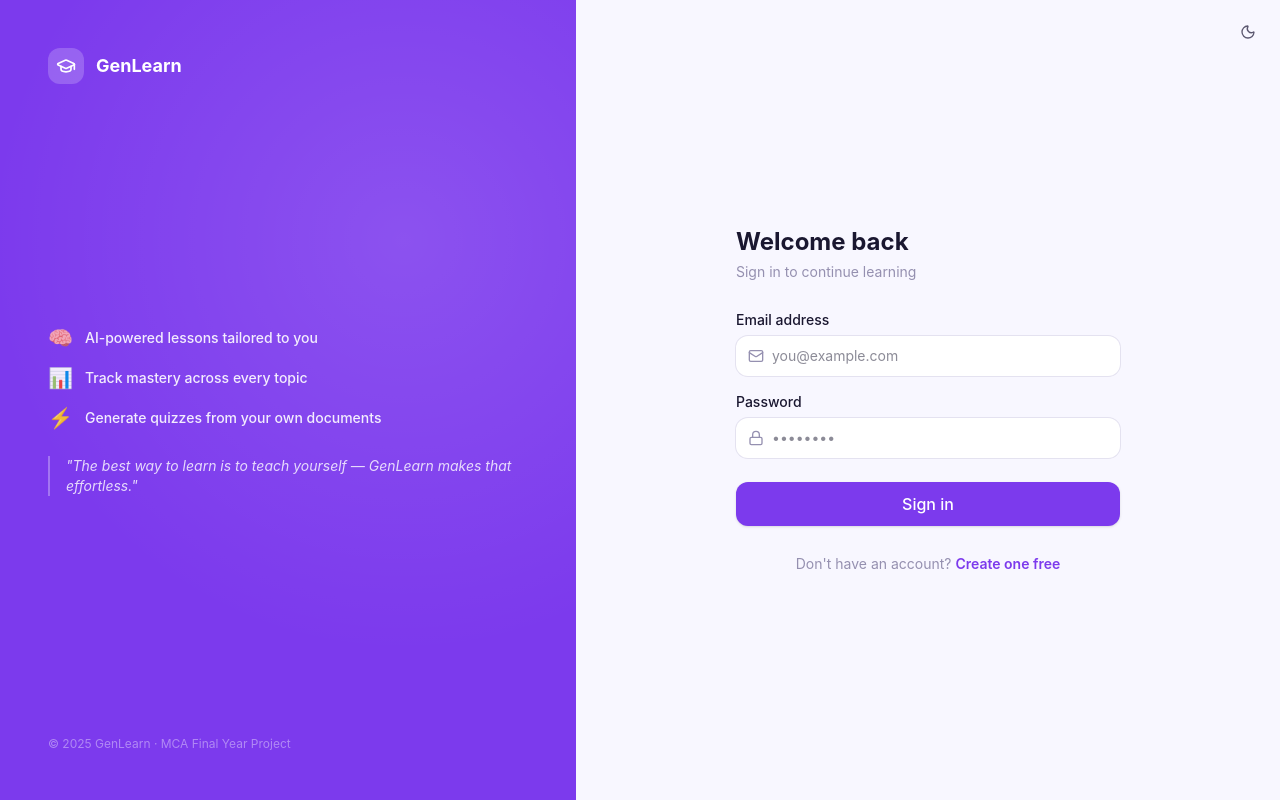
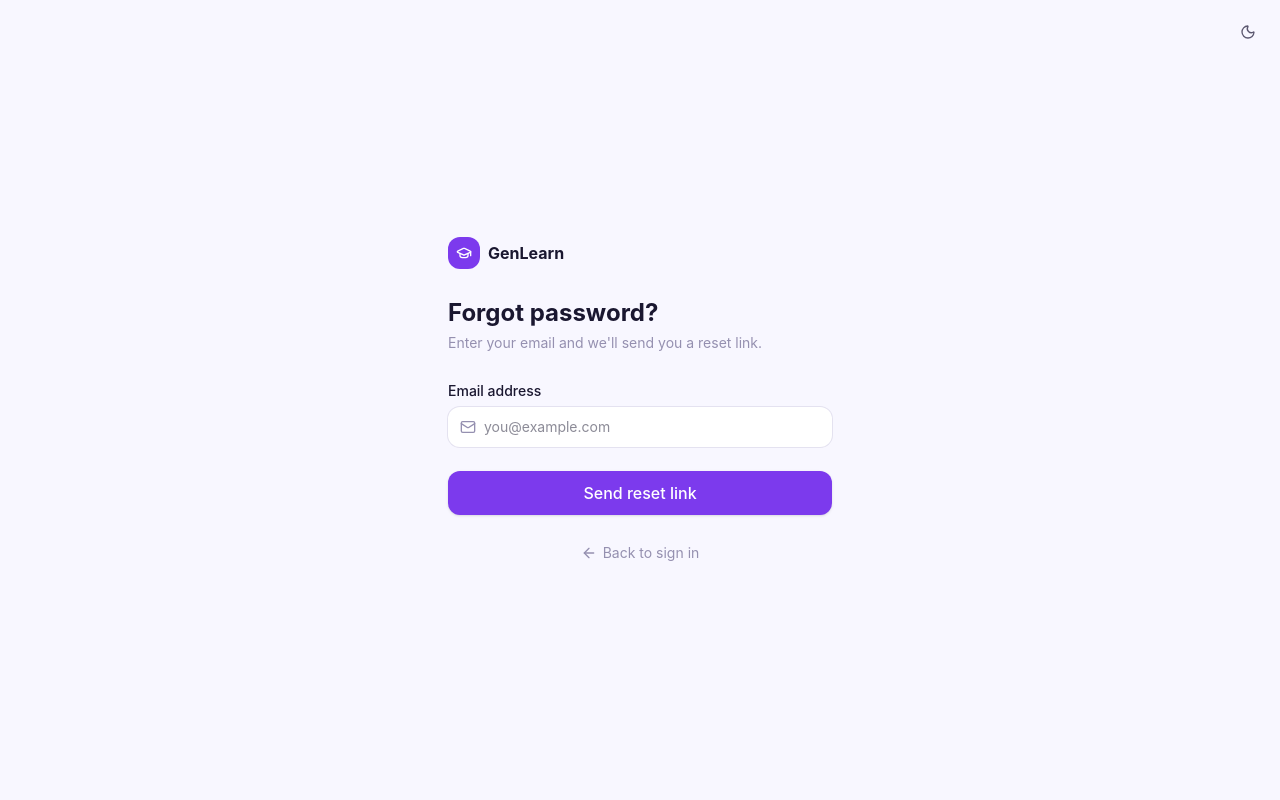
Before and after one commit to Krutikaa04/GenLearn, a React (Vite) app in the folder frontend/: page /forgot-password in a window 1280 px wide. Before the commit this address led to /login. Built offline with nearby package versions, Linux system fonts and the light colour scheme.

Commit message:
feat(auth): add forgot-password and reset-password UI pages; fix Pydantic V2 config deprecation

```diff
--- a/frontend/src/App.tsx
+++ b/frontend/src/App.tsx
@@ -6,6 +6,8 @@ import { useAuthStore } from './store/auth.store';
 import { AppLayout } from './components/layout/AppLayout';
 import { LoginPage } from './pages/auth/LoginPage';
 import { RegisterPage } from './pages/auth/RegisterPage';
+import { ForgotPasswordPage } from './pages/auth/ForgotPasswordPage';
+import { ResetPasswordPage } from './pages/auth/ResetPasswordPage';
 import { DashboardPage } from './pages/dashboard/DashboardPage';
 import { DocumentsPage } from './pages/documents/DocumentsPage';
 import { LessonsPage } from './pages/lessons/LessonsPage';
@@ -34,6 +36,8 @@ export default function App() {
         <Routes>
           <Route path="/login" element={<PublicRoute><LoginPage /></PublicRoute>} />
           <Route path="/register" element={<PublicRoute><RegisterPage /></PublicRoute>} />
+          <Route path="/forgot-password" element={<PublicRoute><ForgotPasswordPage /></PublicRoute>} />
+          <Route path="/reset-password" element={<ResetPasswordPage />} />
           <Route element={<PrivateRoute><AppLayout /></PrivateRoute>}>
             <Route index element={<Navigate to="/dashboard" replace />} />
             <Route path="/dashboard" element={<DashboardPage />} />
--- a/frontend/src/api/auth.api.ts
+++ b/frontend/src/api/auth.api.ts
@@ -8,4 +8,7 @@ export const authApi = {
   register: (dto: RegisterDto) => api.post('/auth/register', dto),
   logout: () => api.post('/auth/logout'),
   me: () => api.get('/auth/me'),
+  forgotPassword: (email: string) => api.post('/auth/forgot-password', { email }),
+  resetPassword: (token: string, newPassword: string) =>
+    api.post('/auth/reset-password', { token, newPassword }),
 };
--- /dev/null
+++ b/frontend/src/pages/auth/ForgotPasswordPage.tsx
@@ -0,0 +1,101 @@
+import { useState } from 'react';
+import { Link } from 'react-router-dom';
+import { useForm } from 'react-hook-form';
+import { zodResolver } from '@hookform/resolvers/zod';
+import { z } from 'zod/v4';
+import { GraduationCap, Mail, ArrowLeft, CheckCircle } from 'lucide-react';
+import { authApi } from '../../api/auth.api';
+import { Button } from '../../components/ui/Button';
+import { Input } from '../../components/ui/Input';
+import { ThemeToggle } from '../../components/ui/ThemeToggle';
+
+const schema = z.object({
+  email: z.string().email('Enter a valid email address'),
+});
+type Form = z.infer<typeof schema>;
+
+export function ForgotPasswordPage() {
+  const [sent, setSent] = useState(false);
+
+  const { register, handleSubmit, formState: { errors, isSubmitting } } = useForm<Form>({
+    resolver: zodResolver(schema),
+  });
+
+  const onSubmit = async (data: Form) => {
+    try {
+      await authApi.forgotPassword(data.email);
+    } catch {
+      // Intentionally silent — don't leak whether the email exists
+    }
+    setSent(true);
+  };
+
+  return (
+    <div className="min-h-screen flex items-center justify-center p-8" style={{ background: 'var(--bg)' }}>
+      <div className="absolute top-4 right-4">
+        <ThemeToggle compact />
+      </div>
+
+      <div className="w-full max-w-sm space-y-7">
+        <div className="flex items-center gap-2">
+          <div className="w-8 h-8 rounded-xl flex items-center justify-center" style={{ background: 'var(--brand)' }}>
+            <GraduationCap className="w-4 h-4 text-white" />
+          </div>
+          <span className="font-bold" style={{ color: 'var(--text-primary)' }}>GenLearn</span>
+        </div>
+
+        {sent ? (
+          <div className="space-y-5 text-center">
+            <div className="w-14 h-14 rounded-2xl flex items-center justify-center mx-auto" style={{ background: 'var(--brand-light)' }}>
+              <CheckCircle className="w-7 h-7" style={{ color: 'var(--brand)' }} />
+            </div>
+            <div>
+              <h1 className="text-2xl font-bold mb-1" style={{ color: 'var(--text-primary)' }}>Check your inbox</h1>
+              <p className="text-sm" style={{ color: 'var(--text-muted)' }}>
+                If that email is registered, you'll receive a password reset link shortly.
+              </p>
+            </div>
+            <Link
+              to="/login"
+              className="inline-flex items-center gap-1.5 text-sm font-semibold hover:underline"
+              style={{ color: 'var(--brand)' }}
+            >
+              <ArrowLeft className="w-4 h-4" /> Back to sign in
+            </Link>
+          </div>
+        ) : (
+          <>
+            <div>
+              <h1 className="text-2xl font-bold mb-1" style={{ color: 'var(--text-primary)' }}>Forgot password?</h1>
+              <p className="text-sm" style={{ color: 'var(--text-muted)' }}>
+                Enter your email and we'll send you a reset link.
+              </p>
+            </div>
+
+            <form onSubmit={handleSubmit(onSubmit)} className="space-y-4">
+              <Input
+                label="Email address"
+                type="email"
+                placeholder="you@example.com"
+                icon={<Mail className="w-4 h-4" />}
+                error={errors.email?.message}
+                {...register('email')}
+              />
+              <Button type="submit" loading={isSubmitting} size="lg" className="w-full mt-2">
+                Send reset link
+              </Button>
+            </form>
+
+            <Link
+              to="/login"
+              className="flex items-center justify-center gap-1.5 text-sm hover:underline"
+              style={{ color: 'var(--text-muted)' }}
+            >
+              <ArrowLeft className="w-4 h-4" /> Back to sign in
+            </Link>
+          </>
+        )}
+      </div>
+    </div>
+  );
+}
--- a/frontend/src/pages/auth/LoginPage.tsx
+++ b/frontend/src/pages/auth/LoginPage.tsx
@@ -102,6 +102,7 @@ export function LoginPage() {
               error={errors.email?.message}
               {...register('email')}
             />
+            <div className="space-y-1">
               <Input
                 label="Password"
                 type="password"
@@ -110,6 +111,12 @@ export function LoginPage() {
                 error={errors.password?.message}
                 {...register('password')}
               />
+              <div className="flex justify-end">
+                <Link to="/forgot-password" className="text-xs hover:underline" style={{ color: 'var(--brand)' }}>
+                  Forgot password?
+                </Link>
+              </div>
+            </div>
             <Button type="submit" loading={isSubmitting} size="lg" className="w-full mt-2">
               Sign in
             </Button>
--- /dev/null
+++ b/frontend/src/pages/auth/ResetPasswordPage.tsx
@@ -0,0 +1,108 @@
+import { useNavigate, useSearchParams, Link } from 'react-router-dom';
+import { useForm } from 'react-hook-form';
+import { zodResolver } from '@hookform/resolvers/zod';
+import { z } from 'zod/v4';
+import toast from 'react-hot-toast';
+import { GraduationCap, Lock, ArrowLeft } from 'lucide-react';
+import { authApi } from '../../api/auth.api';
+import { Button } from '../../components/ui/Button';
+import { Input } from '../../components/ui/Input';
+import { ThemeToggle } from '../../components/ui/ThemeToggle';
+
+const schema = z.object({
+  newPassword: z.string().min(8, 'Password must be at least 8 characters'),
+  confirmPassword: z.string(),
+}).refine((d) => d.newPassword === d.confirmPassword, {
+  message: "Passwords don't match",
+  path: ['confirmPassword'],
+});
+type Form = z.infer<typeof schema>;
+
+export function ResetPasswordPage() {
+  const navigate = useNavigate();
+  const [searchParams] = useSearchParams();
+  const token = searchParams.get('token') ?? '';
+
+  const { register, handleSubmit, formState: { errors, isSubmitting } } = useForm<Form>({
+    resolver: zodResolver(schema),
+  });
+
+  const onSubmit = async (data: Form) => {
+    if (!token) {
+      toast.error('Invalid or missing reset token');
+      return;
+    }
+    try {
+      await authApi.resetPassword(token, data.newPassword);
+      toast.success('Password reset — please sign in');
+      navigate('/login');
+    } catch (err: any) {
+      toast.error(err.response?.data?.error?.message || 'Reset failed — the link may have expired');
+    }
+  };
+
+  if (!token) {
+    return (
+      <div className="min-h-screen flex items-center justify-center p-8" style={{ background: 'var(--bg)' }}>
+        <div className="text-center space-y-4">
+          <p className="text-sm" style={{ color: 'var(--text-muted)' }}>Invalid reset link.</p>
+          <Link to="/forgot-password" className="text-sm font-semibold hover:underline" style={{ color: 'var(--brand)' }}>
+            Request a new one
+          </Link>
+        </div>
+      </div>
+    );
+  }
+
+  return (
+    <div className="min-h-screen flex items-center justify-center p-8" style={{ background: 'var(--bg)' }}>
+      <div className="absolute top-4 right-4">
+        <ThemeToggle compact />
+      </div>
+
+      <div className="w-full max-w-sm space-y-7">
+        <div className="flex items-center gap-2">
+          <div className="w-8 h-8 rounded-xl flex items-center justify-center" style={{ background: 'var(--brand)' }}>
+            <GraduationCap className="w-4 h-4 text-white" />
+          </div>
+          <span className="font-bold" style={{ color: 'var(--text-primary)' }}>GenLearn</span>
+        </div>
+
+        <div>
+          <h1 className="text-2xl font-bold mb-1" style={{ color: 'var(--text-primary)' }}>Set new password</h1>
+          <p className="text-sm" style={{ color: 'var(--text-muted)' }}>Choose a strong password for your account.</p>
+        </div>
+
+        <form onSubmit={handleSubmit(onSubmit)} className="space-y-4">
+          <Input
+            label="New password"
+            type="password"
+            placeholder="At least 8 characters"
+            icon={<Lock className="w-4 h-4" />}
+            error={errors.newPassword?.message}
+            {...register('newPassword')}
+          />
+          <Input
+            label="Confirm password"
+            type="password"
+            placeholder="Repeat new password"
+            icon={<Lock className="w-4 h-4" />}
+            error={errors.confirmPassword?.message}
+            {...register('confirmPassword')}
+          />
+          <Button type="submit" loading={isSubmitting} size="lg" className="w-full mt-2">
+            Reset password
+          </Button>
+        </form>
+
+        <Link
+          to="/login"
+          className="flex items-center justify-center gap-1.5 text-sm hover:underline"
+          style={{ color: 'var(--text-muted)' }}
+        >
+          <ArrowLeft className="w-4 h-4" /> Back to sign in
+        </Link>
+      </div>
+    </div>
+  );
+}
```
Also changed, not shown: 1 other file (tests, documents, lock files or other folders). Lines whose indentation alone changed are shown as unchanged.
